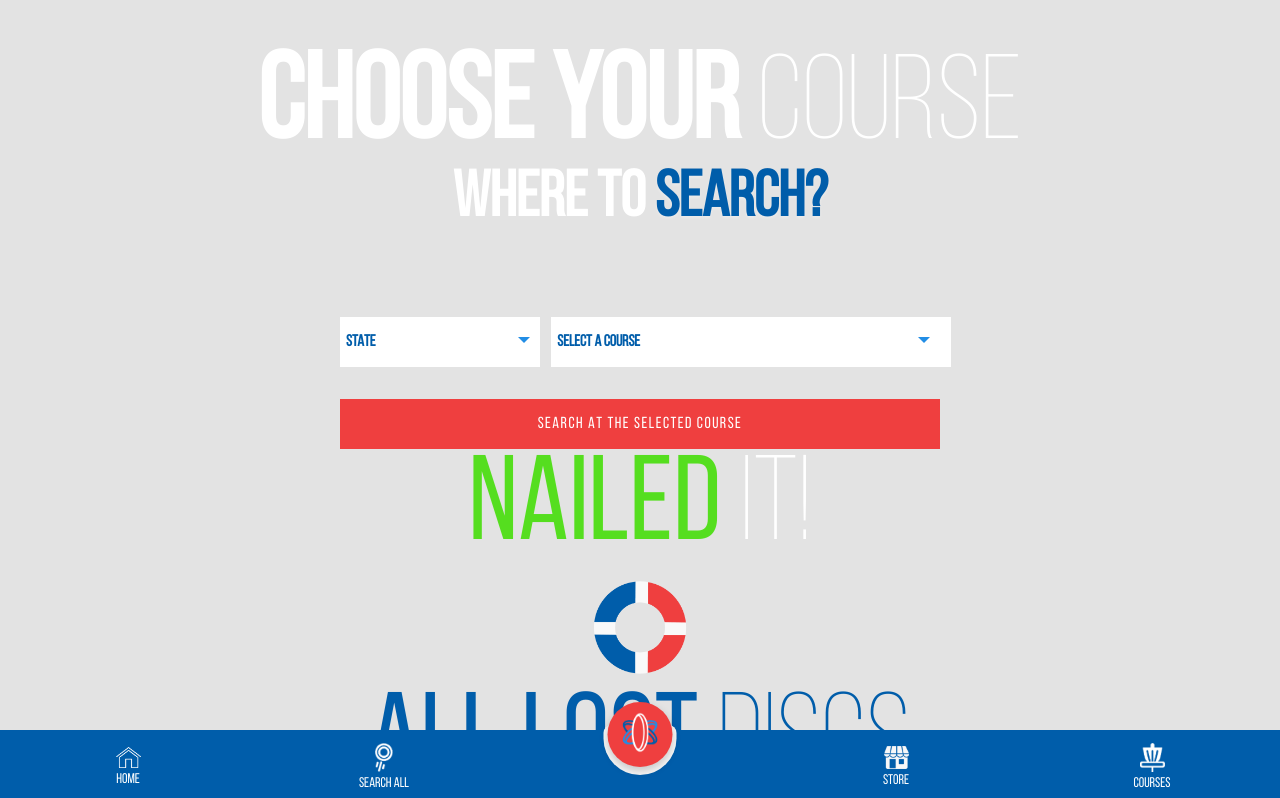
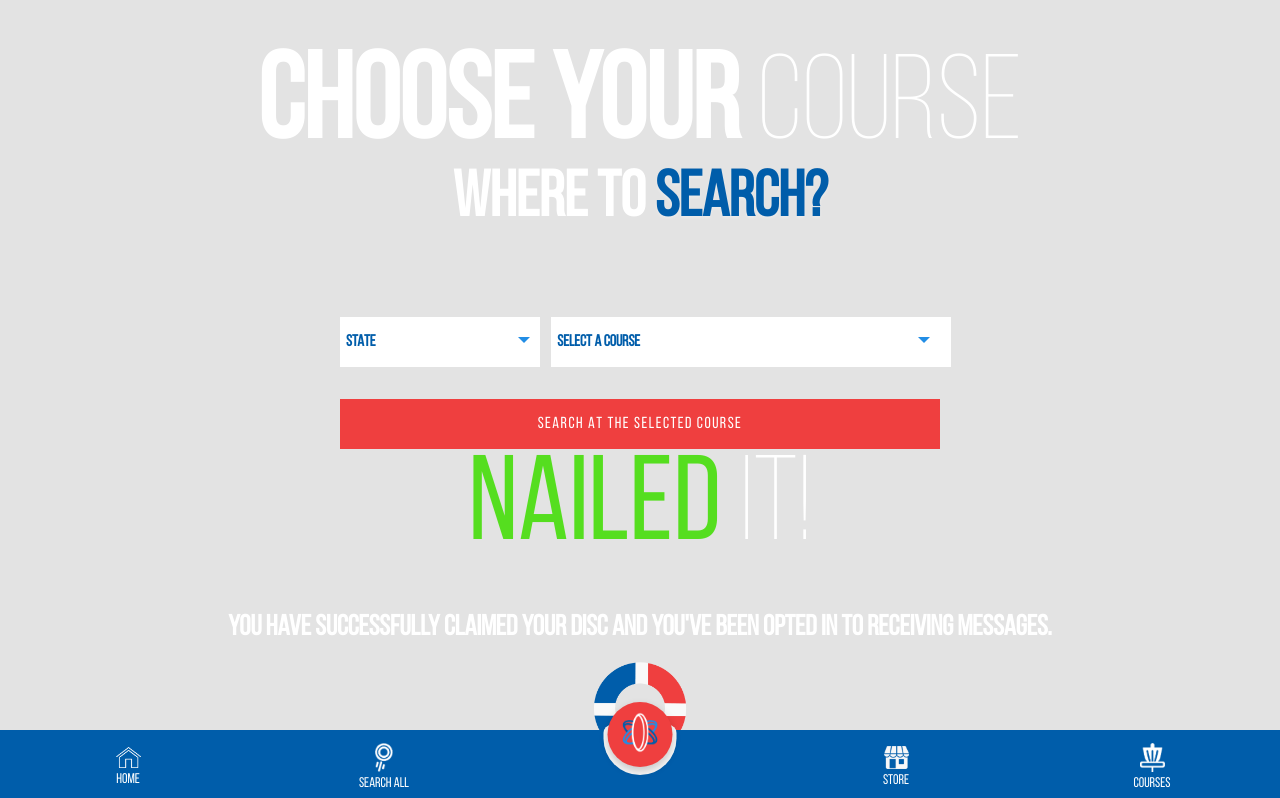
Before and after one commit to Disc-Rescue-Network/disc-rescue-network, a React (Create React App) app: page /components in a window 1280 px wide. Shown: the top 798 px of the page. Built offline with nearby package versions, Linux system fonts and the light colour scheme.

Commit message:
merging diego's code

```diff
--- a/src/App.tsx
+++ b/src/App.tsx
@@ -49,7 +49,6 @@ function App() {
         <Route path="/home" element={<Home />} />
         <Route path="/components" element={<Components />} />
       </Routes>
-      <Footer needCutOut={true} />
     </div>
   );
 }
--- a/src/views/Components.tsx
+++ b/src/views/Components.tsx
@@ -11,6 +11,7 @@ import SuccessHeader from "../components/SuccessHeader";
 import Courses from "../components/Courses";
 import HeaderCourses from "../components/HeaderCourses";
 import SubHeaderCourses from "../components/SubHeaderCourses";
+import SubHeaderSuccess from "../components/SubHeaderSuccess";
 
 //This is where we will load a single page of all the different components used in the app
 export default function Components() {
@@ -24,6 +25,7 @@ export default function Components() {
       <SubHeaderCourses />
       <Courses />
       <SuccessHeader />
+      <SubHeaderSuccess />
       <SearchInventory />
       <RescueFlow />
       <FullLogoHeader />
@@ -42,6 +44,7 @@ export default function Components() {
           red={false}
           border={true}
         />
+        <Footer needCutOut={true} />
       </div>
     </div>
   );
```
